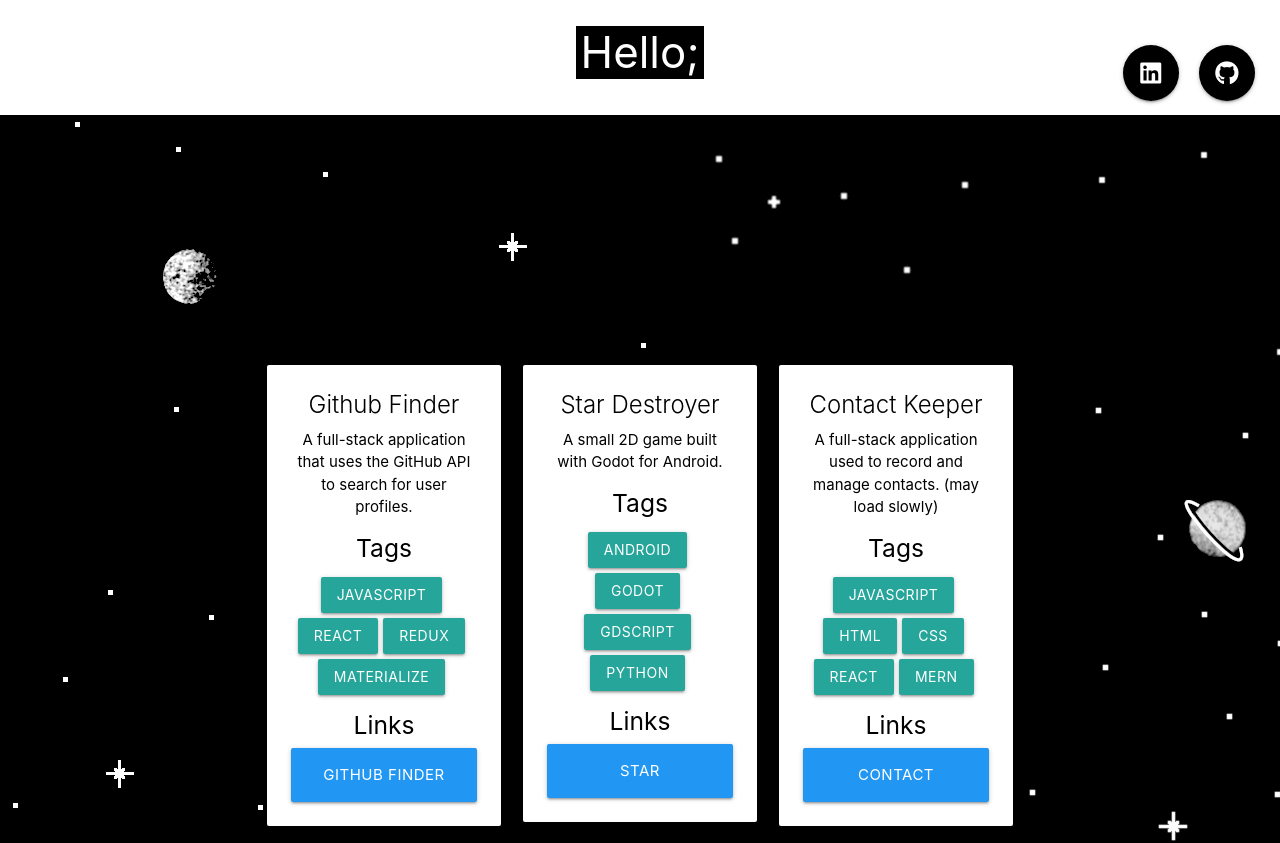
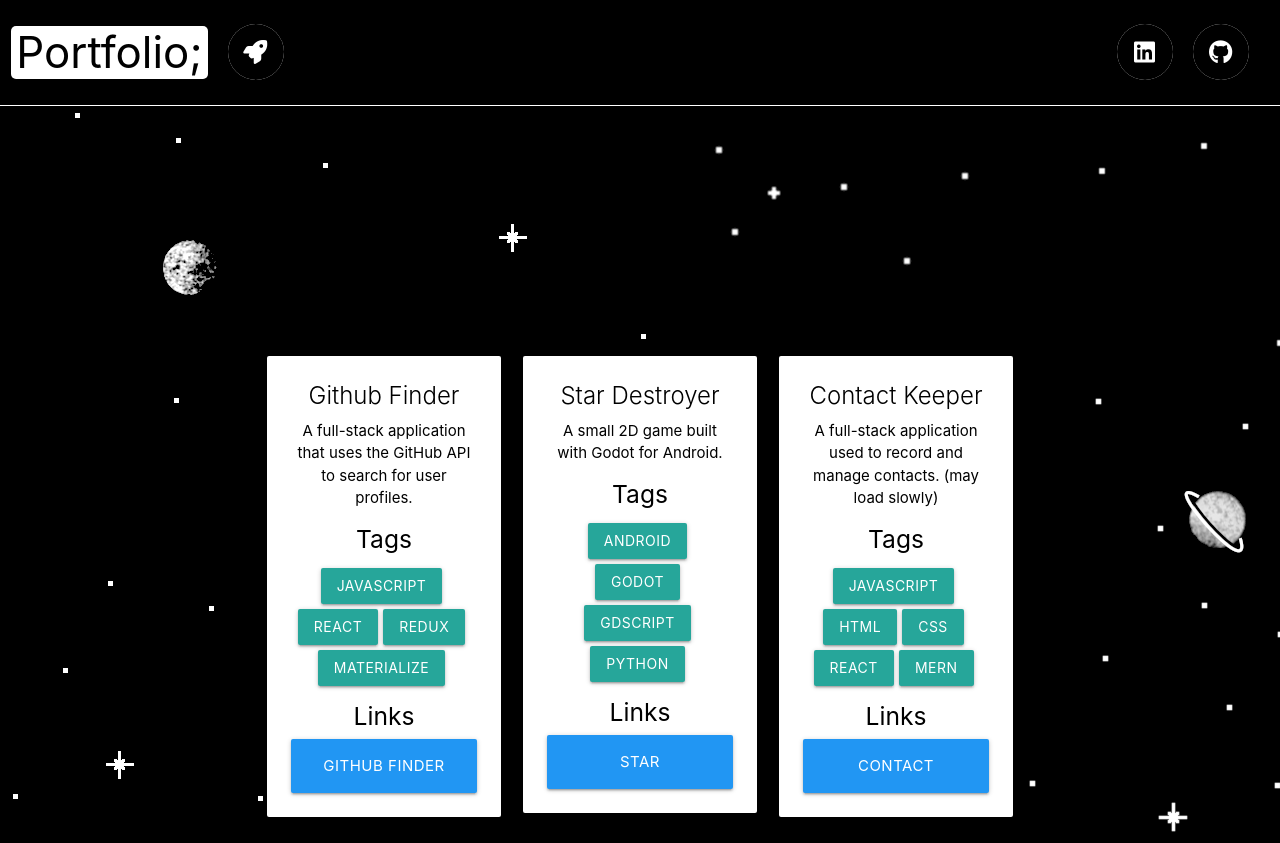
Before and after one commit to harlenkinsey/portfolio, a React (Create React App) app: page / in a window 1280 px wide. Shown: the top 843 px of the page. Built offline with nearby package versions, Linux system fonts and the light colour scheme; the HTML template or start-up script is replaced by a standard one.

Commit message:
updated header and copyright
- merged social media buttons component into header

```diff
--- a/src/App.css
+++ b/src/App.css
@@ -14,25 +14,37 @@
   margin-top: 50px;
 }
 
-.highlight {
-  background-color: black;
-  color: white;
-  padding: 0px 5px 0px 5px;
+.header-border {
+  border-bottom-style: solid;
+  border-bottom-width: 1px;
+  border-bottom-color: white;
 }
 
-.social-icon-initial,
-.social-icon-subsequent {
+.highlight {
+  background-color: white;
+  color: black;
+  padding: 0px 5px 0px 5px;
+  border-radius: 5px;
+}
+
+.header-text {
+  display: inline-block;
+  padding-bottom: 10px;
+}
+
+.blog-button {
   display: inline-block;
   padding: 20px;
 }
 
-.social-icon-subsequent {
-  padding: 20px 20px 20px 0px;
+.header-button-initial,
+.header-button-subsequent {
+  display: inline-block;
+  padding: 20px;
 }
 
-.social-container {
-  position: relative;
-  float: right;
+.header-button-subsequent {
+  padding: 20px 20px 20px 0px;
 }
 
 .tag {
@@ -45,6 +57,9 @@
   border-width: 1px;
   border-color: white;
   border-radius: 5px;
+}
+.row {
+  margin-bottom: 0px;
 }
 
 .background {
@@ -63,12 +78,6 @@ ul {
     right: auto !important;
     bottom: 10%;
     left: 7%;
-  }
-
-  .social-container {
-    position: absolute;
-    right: 5px;
-    top: 25px;
   }
 
   .background {
@@ -94,12 +103,6 @@ ul {
     left: 7%;
   }
 
-  .social-container {
-    position: absolute;
-    right: 5px;
-    top: 25px;
-  }
-
   .background {
     width: 100%;
     padding: 200px 0px 25px 0px;
--- a/src/App.js
+++ b/src/App.js
@@ -1,7 +1,6 @@
 import React, { useState, useEffect } from 'react';
 import Header from './components/Header';
 import CardContainer from './components/CardContainer';
-import SocialMediaButtons from './components/SocialMediaButtons';
 import Copyright from './components/Copyright';
 
 import 'materialize-css/dist/css/materialize.min.css';
@@ -29,10 +28,8 @@ function App() {
   return (
     <div>
 
-      {window.innerWidth > 700 && <SocialMediaButtons />}
       <Header />
       <CardContainer />
-      {window.innerWidth < 700 && <SocialMediaButtons />}
       {window.innerWidth < 700 && <Copyright />}
 
     </div>
--- a/src/components/Copyright.js
+++ b/src/components/Copyright.js
@@ -3,7 +3,7 @@ import React from 'react';
 const Copyright = ({ textColor }) => {
     return (
         <div className='copyright'>
-            <b><p className={textColor}>Harlen Kinsey <i className='fas fa-copyright'></i> 2021</p></b>
+            <b><p className={textColor}>Harlen Kinsey <i className='fas fa-copyright'></i> 2022</p></b>
         </div>
     )
 }
--- a/src/components/Header.js
+++ b/src/components/Header.js
@@ -1,11 +1,28 @@
 import React from 'react';
-import SocialMediaButtons from './SocialMediaButtons';
 
 const Header = () => {
     return (
-        <div className='row'>
-            <div className='col s12'>
-                <h3 className='center-align'><span className='highlight'>Hello;</span></h3>
+        <div className='row header-border black valign-wrapper'>
+            <div className='col l6'>
+                <div className='left-align valign-wrapper'>
+                    <li className='header-text'>
+                        <h3><span className='highlight'>Portfolio;</span></h3>
+                    </li>
+                    <li className='blog-button'>
+                        <a href='#' className='btn-floating btn-large waves-effect waves-light white'><i className='fas fa-rocket black'></i></a>
+                    </li>
+                </div>
+            </div>
+
+            <div className='col l6'>
+                <div className='right-align'>
+                    <li className='header-button-initial'>
+                        <a href='https://www.linkedin.com/in/harlen-kinsey-9075291b1' target='_blank' rel="noopener noreferrer" className='btn-floating btn-large waves-effect waves-light white'><i className='fab fa-linkedin black'></i></a>
+                    </li>
+                    <li className='header-button-subsequent'>
+                        <a href='https://github.com/harlenkinsey' target='_blank' rel="noopener noreferrer" className='btn-floating btn-large waves-effect waves-light white'><i className='fab fa-github black'></i></a>
+                    </li>
+                </div>
             </div>
         </div>
     )
--- a/src/components/SocialMediaButtons.js
+++ /dev/null
@@ -1,17 +0,0 @@
-import React from 'react';
-
-const SocialMediaButtons = () => {
-
-    return (
-        <ul className='social-container'>
-            <li className='social-icon-initial'>
-                <a href='https://www.linkedin.com/in/harlen-kinsey-9075291b1' target='_blank' className='btn-floating btn-large waves-effect waves-light black'><i className='fab fa-linkedin'></i></a>
-            </li>
-            <li className='social-icon-subsequent'>
-                <a href='https://github.com/harlenkinsey' target='_blank' className='btn-floating btn-large waves-effect waves-light black'><i className='fab fa-github'></i></a>
-            </li>
-        </ul>
-    )
-}
-
-export default SocialMediaButtons
```
